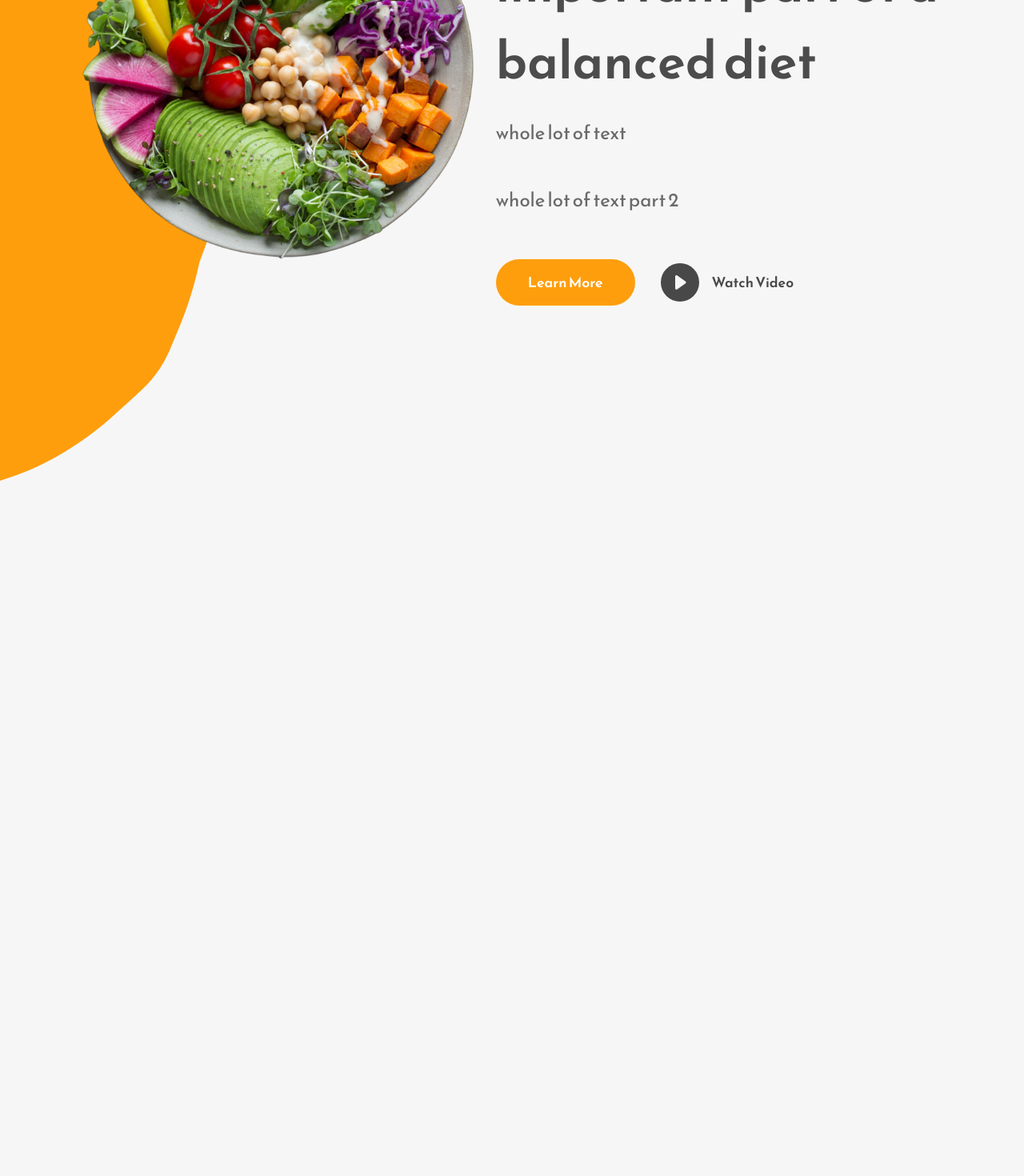
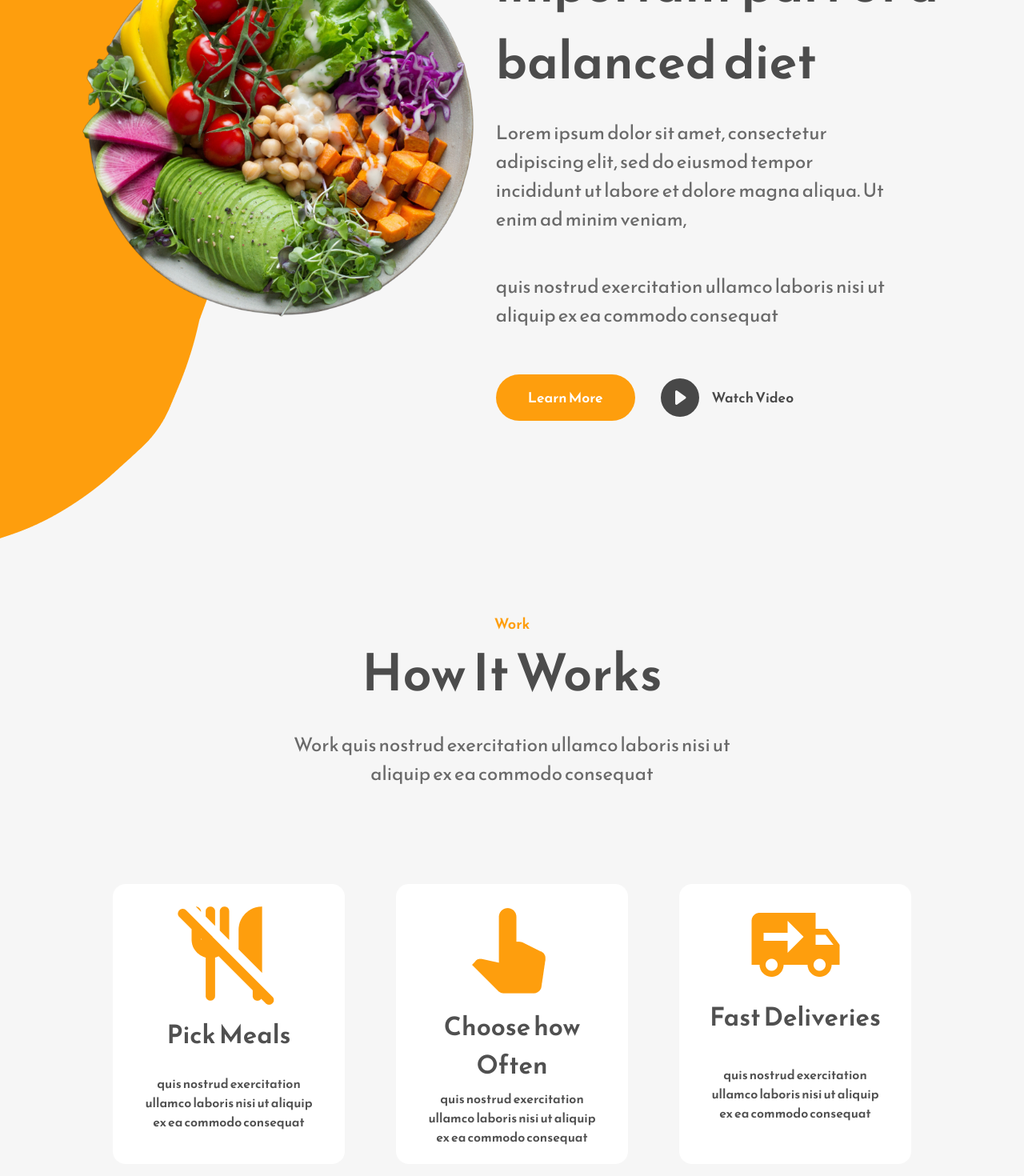
Before and after one commit to givendeluxe/restaurant-landing-site, a React (Create React App) app: page / in a window 1280 px wide. Shown: the part 1511-2981 px from the top of the page at 80% size. Before the commit the page ends 2136 px from the top, so only its background shows below. Built offline with nearby package versions, Linux system fonts and the light colour scheme.

Commit message:
Work page added

```diff
--- a/src/App.js
+++ b/src/App.js
@@ -1,12 +1,14 @@
 import './App.css';
 import Home from './Components/Home';
 import About from './Components/About';
+import Work from './Components/Work';
 
 function App() {
   return (
     <div className="App">
       <Home/>
       <About/>
+      <Work/>
     </div>
   );
 }
--- a/src/Components/About.js
+++ b/src/Components/About.js
@@ -20,10 +20,11 @@ const About = () => {
             Food is an important part of a balanced diet
             </h1>
             <p className="primary-text">
-                whole lot of text
+            Lorem ipsum dolor sit amet, consectetur adipiscing elit, sed do eiusmod tempor incididunt ut labore et dolore magna aliqua.
+            Ut enim ad minim veniam,
             </p>
             <p className="primary-text">
-                whole lot of text part 2
+            quis nostrud exercitation ullamco laboris nisi ut aliquip ex ea commodo consequat
             </p>
             <div className="about-buttons-container" >
                 <button className="secondary-button" > Learn More </button>
--- /dev/null
+++ b/src/Components/Work.js
@@ -0,0 +1,61 @@
+import React from 'react'
+import PickMeals from "../Assets/pick-meals-image.png";
+import ChooseMeals from "../Assets/choose-image.png";
+import DeliveryMeals from "../Assets/delivery-image.png";
+import { AltRoute } from '@mui/icons-material';
+
+const Work = () => {
+    const workInfoData = [
+        {
+            image: PickMeals,
+            title: "Pick Meals",
+            text: "quis nostrud exercitation ullamco laboris nisi ut aliquip ex ea commodo consequat"
+
+
+        },
+        {
+            image: ChooseMeals,
+            title: "Choose how Often",
+            text: "quis nostrud exercitation ullamco laboris nisi ut aliquip ex ea commodo consequat"
+
+
+        },
+        {
+            image: DeliveryMeals,
+            title: "Fast Deliveries",
+            text: "quis nostrud exercitation ullamco laboris nisi ut aliquip ex ea commodo consequat"
+
+
+        },
+    ];
+
+
+  return (
+    <div className='work-section-wrapper'>
+        <div className='work-section-top'>
+        <p className='primary-subheading'> Work</p>
+        <h1 className='primary-heading'> How It Works</h1>
+        <p className='primary-text'>
+            Work quis nostrud exercitation ullamco laboris nisi ut aliquip ex ea commodo consequat
+         </p>
+
+    </div>
+
+    <div className='work-section-bottom'>
+        {
+            workInfoData.map((data) => (
+                <div className='work-section-info'>
+                    <div className='info-boxes-img-container'>
+                        <img src={data.image} alt="" />
+                    </div>
+                    <h1>{data.title} </h1>
+                    <p>{data.text}</p>
+
+                </div>
+            ))}
+        </div>
+    </div>
+  );
+} ;
+
+export default Work
```
